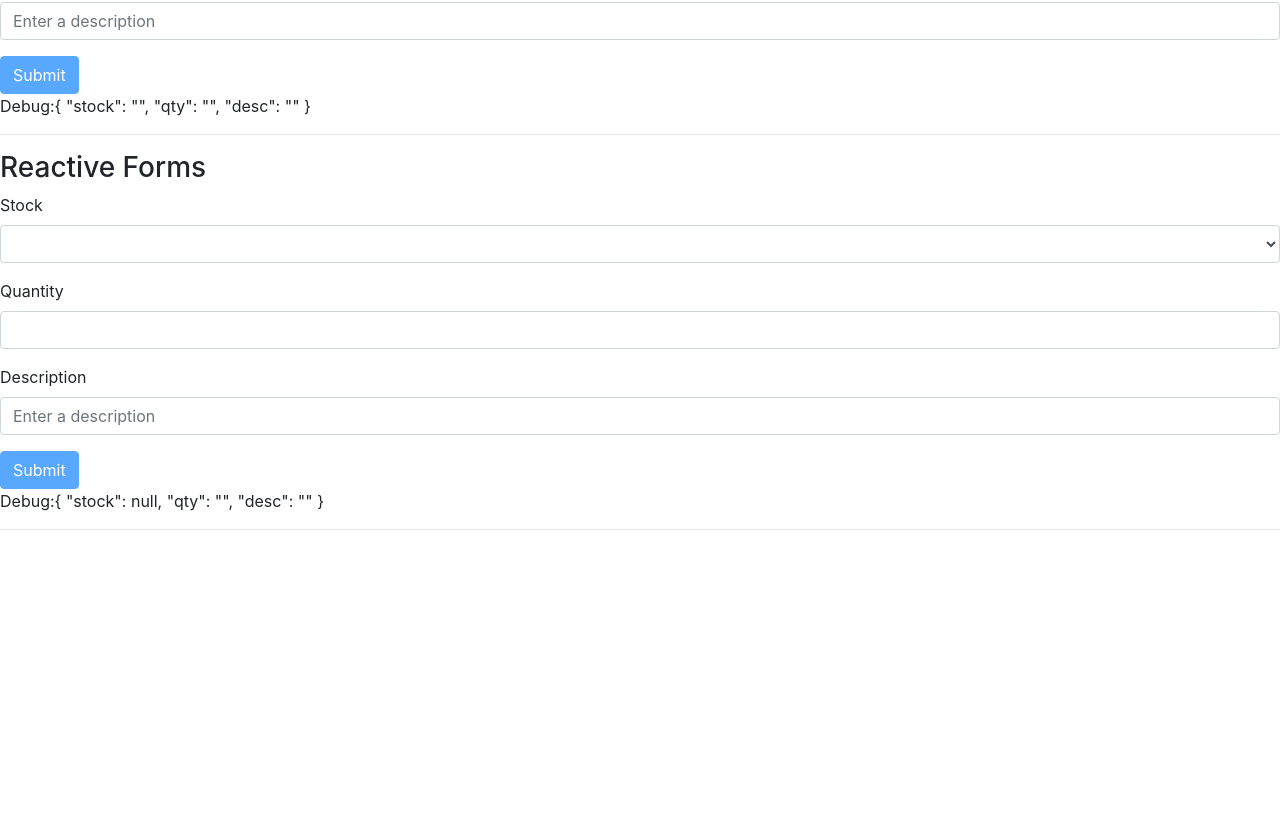
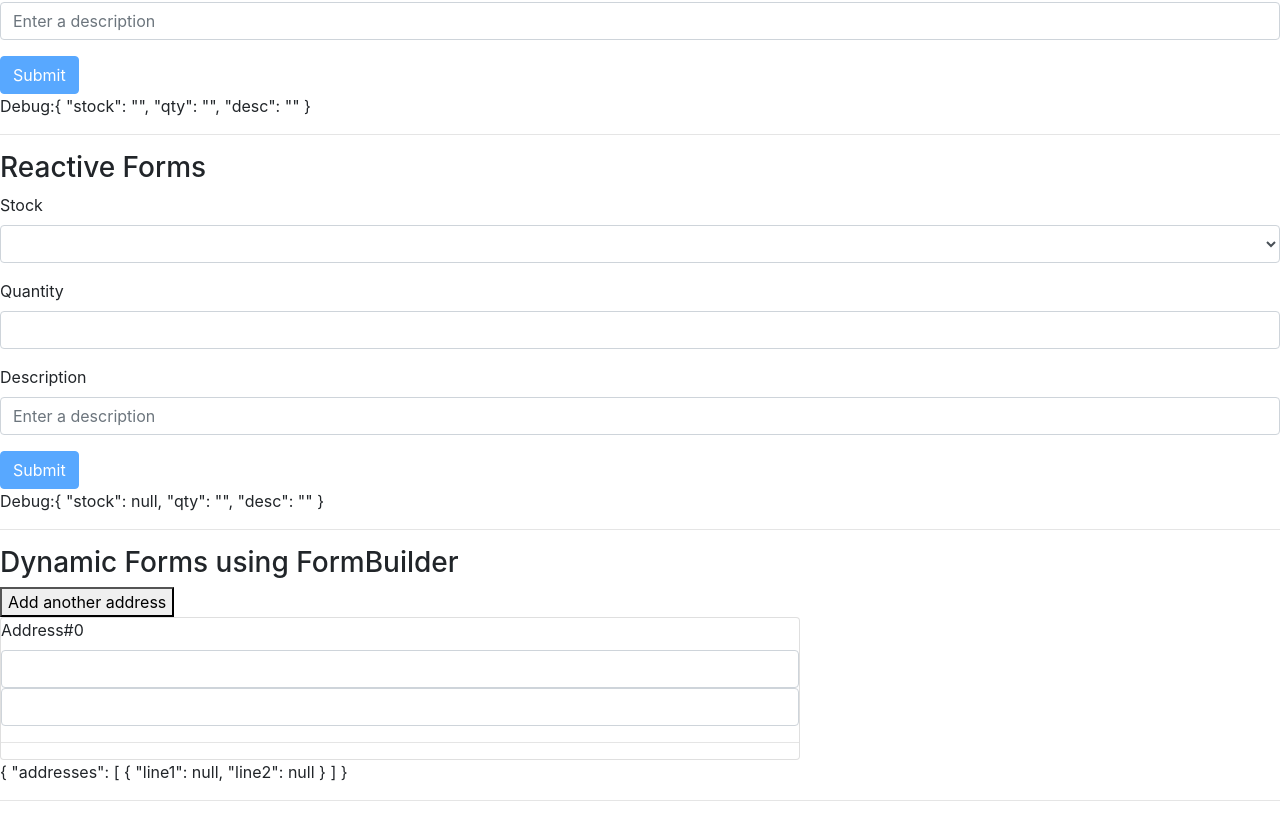
Before and after one commit to gishu/ng-in-ten, an Angular app: page / in a window 1280 px wide. Shown: the part 1002-1819 px from the top of the page. Before the commit the page ends 1548 px from the top, so only its background shows below. Built offline with nearby package versions, Linux system fonts and the light colour scheme.

Commit message:
Dynamic forms + FormBuilder

```diff
--- a/src/app/app.component.html
+++ b/src/app/app.component.html
@@ -14,4 +14,6 @@
 <hr>
 <app-reactive-form></app-reactive-form>
 <hr>
+<app-reactive-form-dynamic></app-reactive-form-dynamic>
+<hr>
 <router-outlet></router-outlet>
--- a/src/app/app.module.ts
+++ b/src/app/app.module.ts
@@ -10,6 +10,7 @@ import { TemplateFormsComponent } from './forms/template-forms/template-forms.co
 import { LikesComponent } from './likes/likes.component';
 import { DirectivesComponent } from './directives/directives.component';
 import { ReactiveFormComponent } from './forms/reactive-form/reactive-form.component';
+import { ReactiveFormDynamicComponent } from './forms/reactive-form-dynamic/reactive-form-dynamic.component';
 
 
 @NgModule({
@@ -20,7 +21,8 @@ import { ReactiveFormComponent } from './forms/reactive-form/reactive-form.compo
     TemplateFormsComponent,
     LikesComponent,
     DirectivesComponent,
-    ReactiveFormComponent
+    ReactiveFormComponent,
+    ReactiveFormDynamicComponent
   ],
   imports: [
     BrowserModule,
--- /dev/null
+++ b/src/app/forms/reactive-form-dynamic/reactive-form-dynamic.component.html
@@ -0,0 +1,21 @@
+<h3>Dynamic Forms using FormBuilder</h3>
+
+<button class="primary" (click)="addAnotherAddress()">
+  Add another address
+</button>
+
+<div [formGroup]="dynamicForm">
+  <div
+    formArrayName="addresses"
+    *ngFor="let addr of addresses.controls; let i = index"
+  >
+    <div [formGroupName]="i" class="card" style="width:50rem">
+      <label>Address#{{ i }}</label>
+      <input type="text" class="form-control" formControlName="line1" />
+      <input type="text" class="form-control" formControlName="line2" />
+      <hr />
+    </div>
+  </div>
+</div>
+
+<p>{{ dynamicForm.value | json }}</p>
--- /dev/null
+++ b/src/app/forms/reactive-form-dynamic/reactive-form-dynamic.component.ts
@@ -0,0 +1,29 @@
+import { Component, OnInit } from "@angular/core";
+import { FormBuilder, FormArray, FormGroup } from "@angular/forms";
+
+@Component({
+  selector: "app-reactive-form-dynamic",
+  templateUrl: "./reactive-form-dynamic.component.html",
+  styleUrls: ["./reactive-form-dynamic.component.css"]
+})
+export class ReactiveFormDynamicComponent implements OnInit {
+  dynamicForm : FormGroup;
+  addresses : FormArray;
+
+  constructor(private fb: FormBuilder) {
+
+  }
+
+  ngOnInit() {
+    this.dynamicForm = this.fb.group({
+      addresses: this.fb.array([])
+    });
+    this.addresses = this.dynamicForm.get('addresses') as FormArray;
+    this.addresses.push( this.fb.group({ line1: [], line2: [] }) );
+
+  }
+
+  addAnotherAddress(){
+    this.addresses.push( this.fb.group({ line1: [], line2: [] }) );
+  }
+}
```
Also changed, not shown: src/app/forms/reactive-form-dynamic/reactive-form-dynamic.component.css (added), 1 other file (tests, documents, lock files or other folders).
